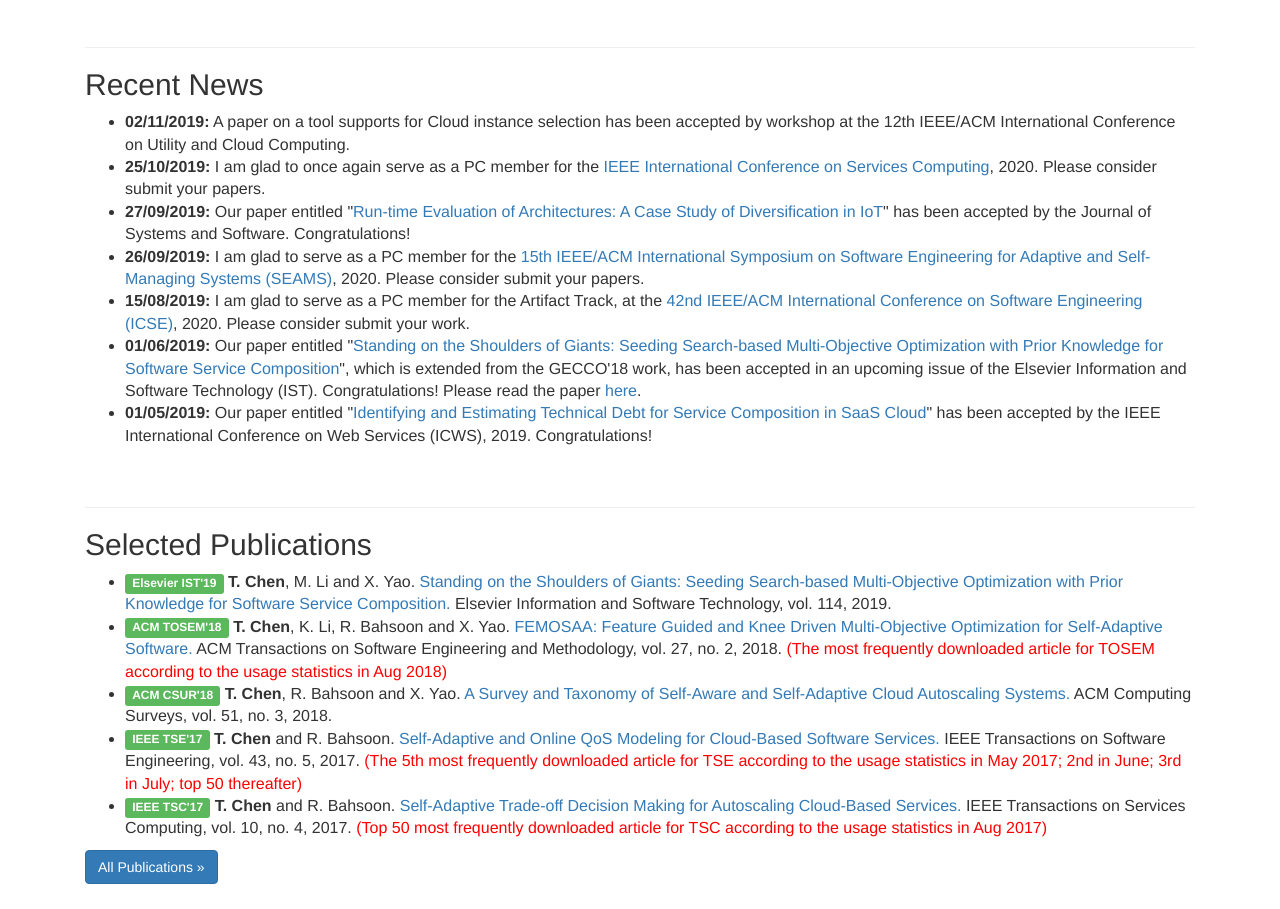
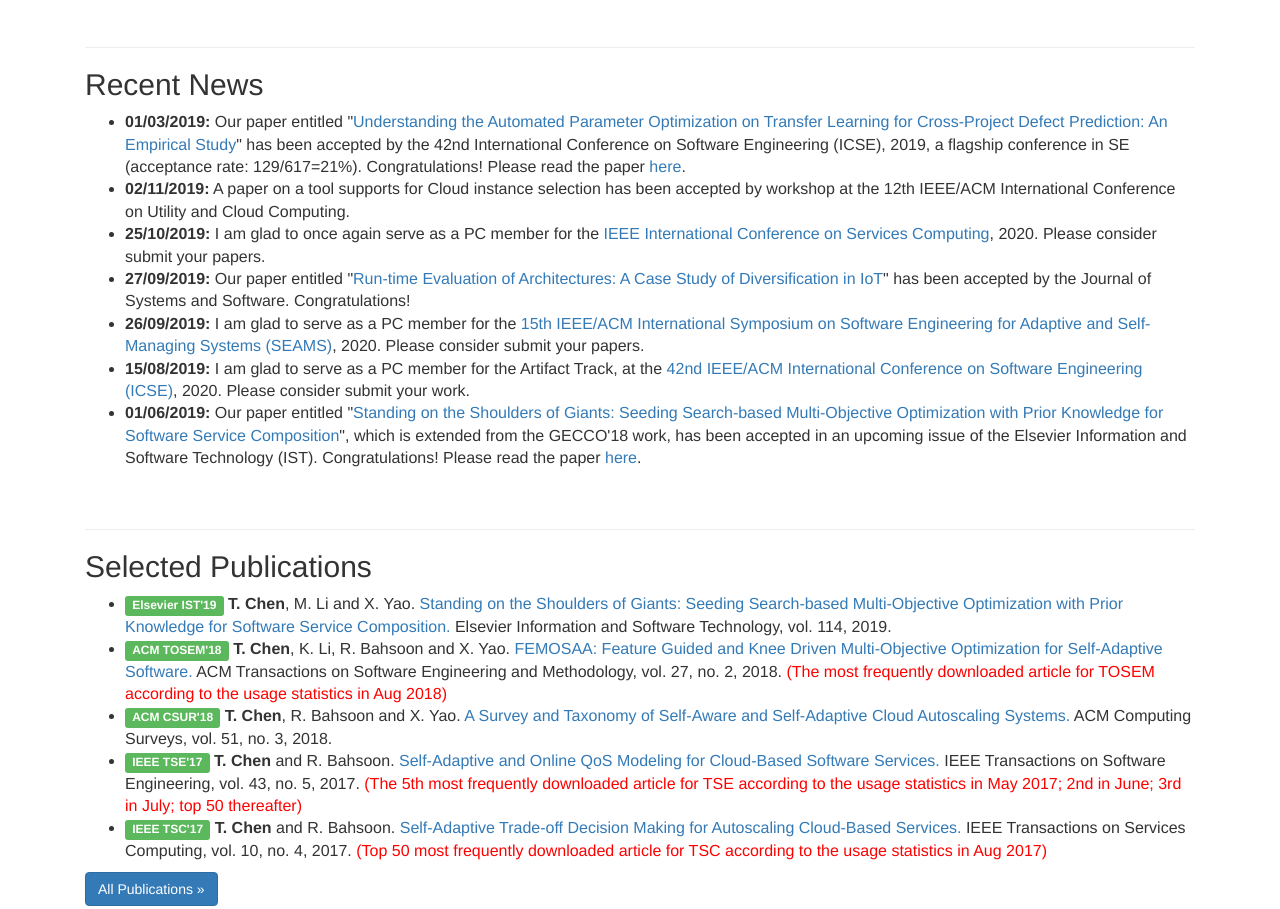
Before and after one commit to icse-artifact-reviewer/taochen.github.io, a plain HTML site: page index.html in a window 1280 px wide. Shown: the part 1001-1910 px from the top of the page. Drawn offline with Linux system fonts and the light colour scheme; files whose address does not match are found by name.

Commit message:
Update index.html

```diff
--- a/index.html
+++ b/index.html
@@ -243,15 +243,16 @@
                         <hr class="star-primary">
                         <h2>Recent News</h2>
 			<ul>
+<li><b>01/03/2019:</b> Our paper entitled "<a href="#">Understanding the Automated Parameter Optimization on Transfer Learning for Cross-Project Defect Prediction: An Empirical Study</a>" has been accepted by the 42nd International Conference on Software Engineering (ICSE), 2019, a flagship conference in SE (acceptance rate: 129/617=21%). Congratulations! Please read the paper <a href="#">here</a>. </li>
 <li><b>02/11/2019:</b> A paper on a tool supports for Cloud instance selection has been accepted by workshop at the 12th IEEE/ACM International Conference on Utility and Cloud Computing.</li>
 <li><b>25/10/2019:</b> I am glad to once again serve as a PC member for the <a href="https://conferences.computer.org/scc/2020/">IEEE International Conference on Services Computing</a>, 2020. Please consider submit your papers. </li>
 <li><b>27/09/2019:</b> Our paper entitled "<a href="#">Run-time Evaluation of Architectures: A Case Study of Diversification in IoT</a>" has been accepted by the Journal of Systems and Software. Congratulations!</li>
 <li><b>26/09/2019:</b> I am glad to serve as a PC member for the <a href="https://conf.researchr.org/home/seams-2020">15th IEEE/ACM International Symposium on Software Engineering for Adaptive and Self-Managing Systems (SEAMS)</a>, 2020. Please consider submit your papers. </li>
 <li><b>15/08/2019:</b> I am glad to serve as a PC member for the Artifact Track, at the <a href="https://conf.researchr.org/home/icse-2020">42nd IEEE/ACM International Conference on Software Engineering (ICSE)</a>, 2020. Please consider submit your work. </li>
 <li><b>01/06/2019:</b> Our paper entitled "<a href="#">Standing on the Shoulders of Giants: Seeding Search-based Multi-Objective Optimization with Prior Knowledge for Software Service Composition</a>", which is extended from the GECCO'18 work, has been accepted in an upcoming issue of the Elsevier Information and Software Technology (IST). Congratulations! Please read the paper <a href="#">here</a>.</li>
-<li><b>01/05/2019:</b> Our paper entitled "<a href="#">Identifying and Estimating Technical Debt for Service Composition in SaaS Cloud</a>" has been accepted by the IEEE
+<!--<li><b>01/05/2019:</b> Our paper entitled "<a href="#">Identifying and Estimating Technical Debt for Service Composition in SaaS Cloud</a>" has been accepted by the IEEE
 International Conference on Web Services (ICWS), 2019. Congratulations!</li>
-<!--<li><b>01/04/2019:</b> Our paper on evolutionary security test case generation for web application has been accepted by the 21st ACM International Genetic and Evolutionary Computation Conference (GECCO), 2019. Congratulations!</li>
+<li><b>01/04/2019:</b> Our paper on evolutionary security test case generation for web application has been accepted by the 21st ACM International Genetic and Evolutionary Computation Conference (GECCO), 2019. Congratulations!</li>
 
 				<li><b>01/03/2019:</b> My paper entitled "<a
                                                 href="#">All Versus One: An Empirical Comparison on Retrained and Incremental Machine Learning for Modeling Performance of Adaptable Software</a>" has been accepted by the 14th International Symposium on Software Engineering for Adaptive and Self-Managing Systems (SEAMS), a top venue for research on self-adaptive software systems, co-located with ICSE 2019. Congratulations! Please read the paper <a href="pub/one-versus-all.pdf">here</a>. </li>-->
```
